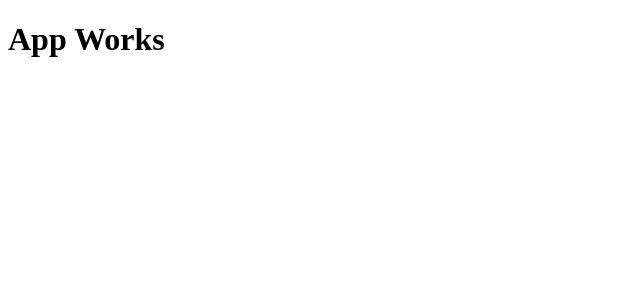
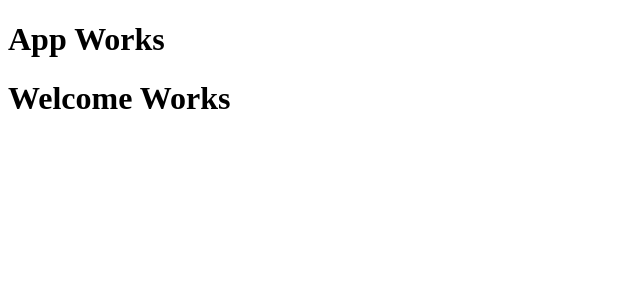
Before and after one commit to ckjpdx/react-tap-app, a React app: page / in a window 1280 px wide. Shown: the top 300 px of the page, without its empty margins (0-640 px from the left). Built offline with nearby package versions, Linux system fonts and the light colour scheme.

Commit message:
add subcomponent Welcome

```diff
--- a/src/components/App.jsx
+++ b/src/components/App.jsx
@@ -1,10 +1,12 @@
 import React from 'react'; // always import core React library
 import { Switch, Route } from 'react-router-dom';
+import Welcome from './Welcome';
 
 function App(){
   return (
     <div>
       <h1>App Works</h1>
+      <Welcome/>
       <Switch>
       </Switch>
     </div>
--- /dev/null
+++ b/src/components/Welcome.jsx
@@ -0,0 +1,11 @@
+import React from 'react'; // always import core React library
+
+function Welcome(){
+  return (
+    <div>
+      <h1>Welcome Works</h1>
+    </div>
+  );
+}
+
+export default Welcome;
```
